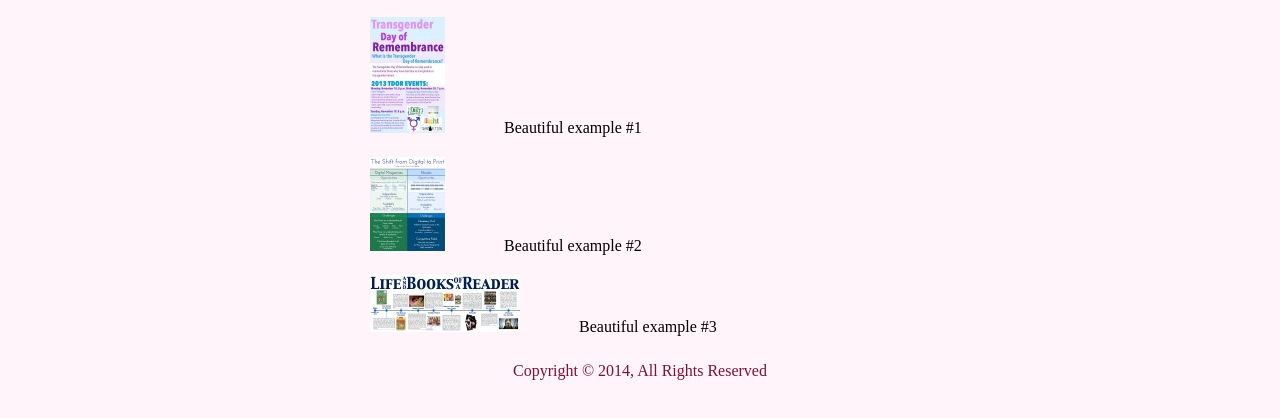
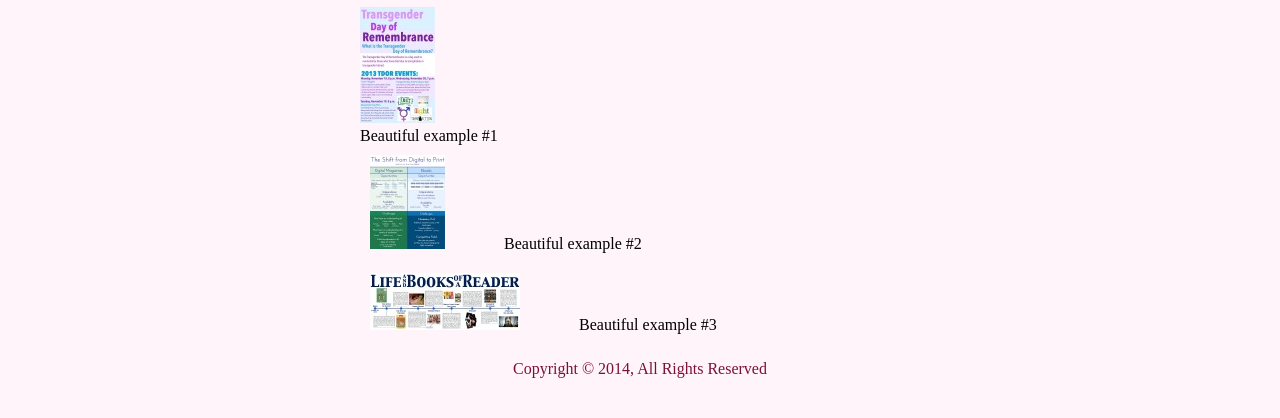
Before and after one commit to ktecox/portfolio, a plain HTML site: page portfolio.html in a window 1280 px wide. Shown: the part 256-674 px from the top of the page. Drawn offline with Linux system fonts and the light colour scheme.

Commit message:
portfolio

```diff
--- a/portfolio.html
+++ b/portfolio.html
@@ -25,12 +25,12 @@
 		</ul>
 	</nav>
 <section>
-  <item>
+  <div class="item">
     <a href="tdor_poster.pdf"><img src="tdor_poster.jpg"/></a>
-  <explanation>
+  </div>
+  <div class="explanation">
     Beautiful example #1
-  </explanation>
-  </item>
+  </div>
 
   <item>
    <a href="handout.pdf"><img src="handout.jpg"/></a>
```
